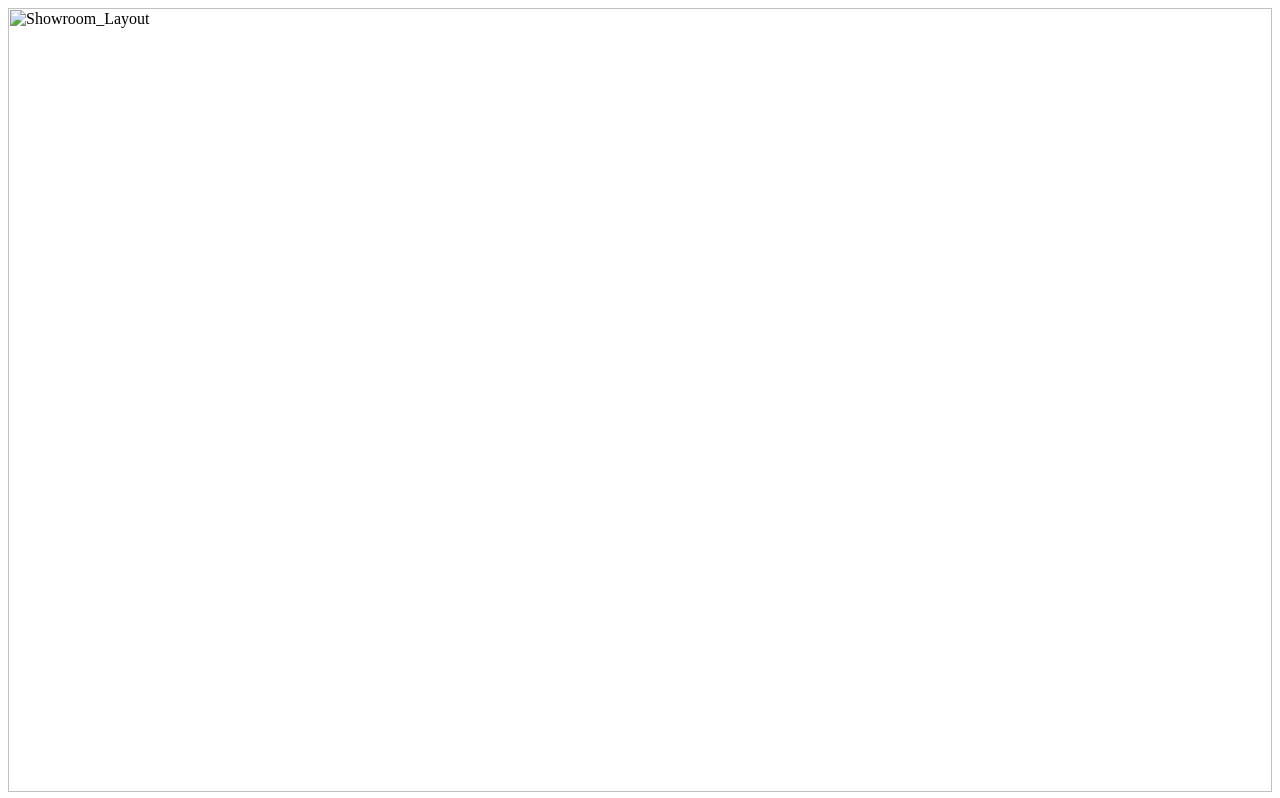
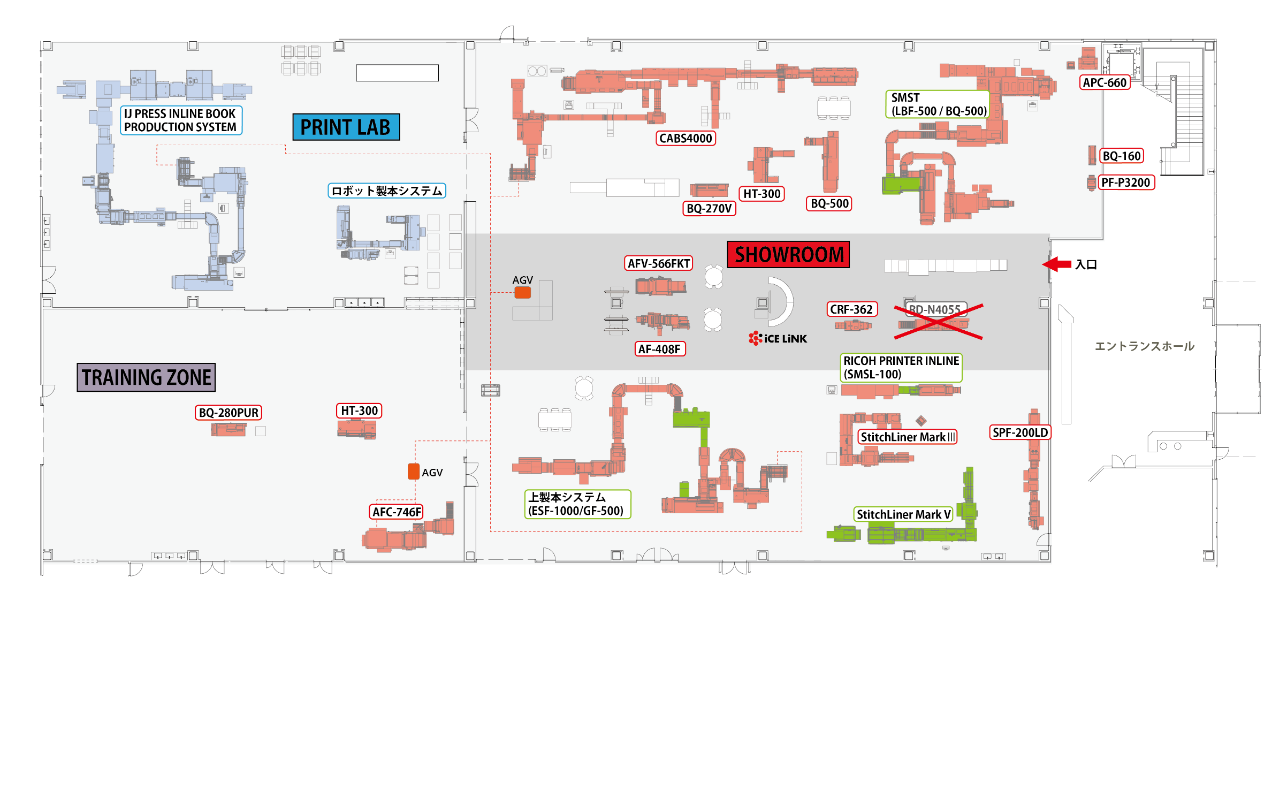
Before and after one commit to Minion-Yuko/HorizonJPFM.github.io, a plain HTML site: page index.html in a window 1280 px wide. Drawn offline with nearby package versions, Linux system fonts and the light colour scheme.

Commit message:
New path

```diff
--- a/index.html
+++ b/index.html
@@ -11,7 +11,7 @@
 <body>
 
 <div>
-	<img src="Layouts/20210415_Layout.png" alt="Showroom_Layout" class="responsive" usemap="#showroom" width=100%>
+	<img src="Layouts/20210415 Layout.png" alt="Showroom_Layout" class="responsive" usemap="#showroom" width=100%>
 	<map name="showroom">
 		<area target="_blank" alt="SMST (LBF-500 / BQ-500)" title="SMST (LBF-500 / BQ-500)" href="https://sites.google.com/horizon.co.jp/hip-showroom-site/%E6%A9%9F%E6%A2%B0%E4%BA%88%E7%B4%84/smstlbf-500bq-500" coords="3253,196,3896,200,3937,250,3937,321,3891,367,3770,363,3770,830,3261,826" shape="poly">
 		<area target="_blank" alt="CABS4000" title="CABS4000" href="https://sites.google.com/horizon.co.jp/hip-showroom-site/%E6%A9%9F%E6%A2%B0%E4%BA%88%E7%B4%84/cabs4000" coords="1834,196,1838,709,2047,709,2051,530,2752,530,2748,375,3207,371,3207,192" shape="poly">
```
